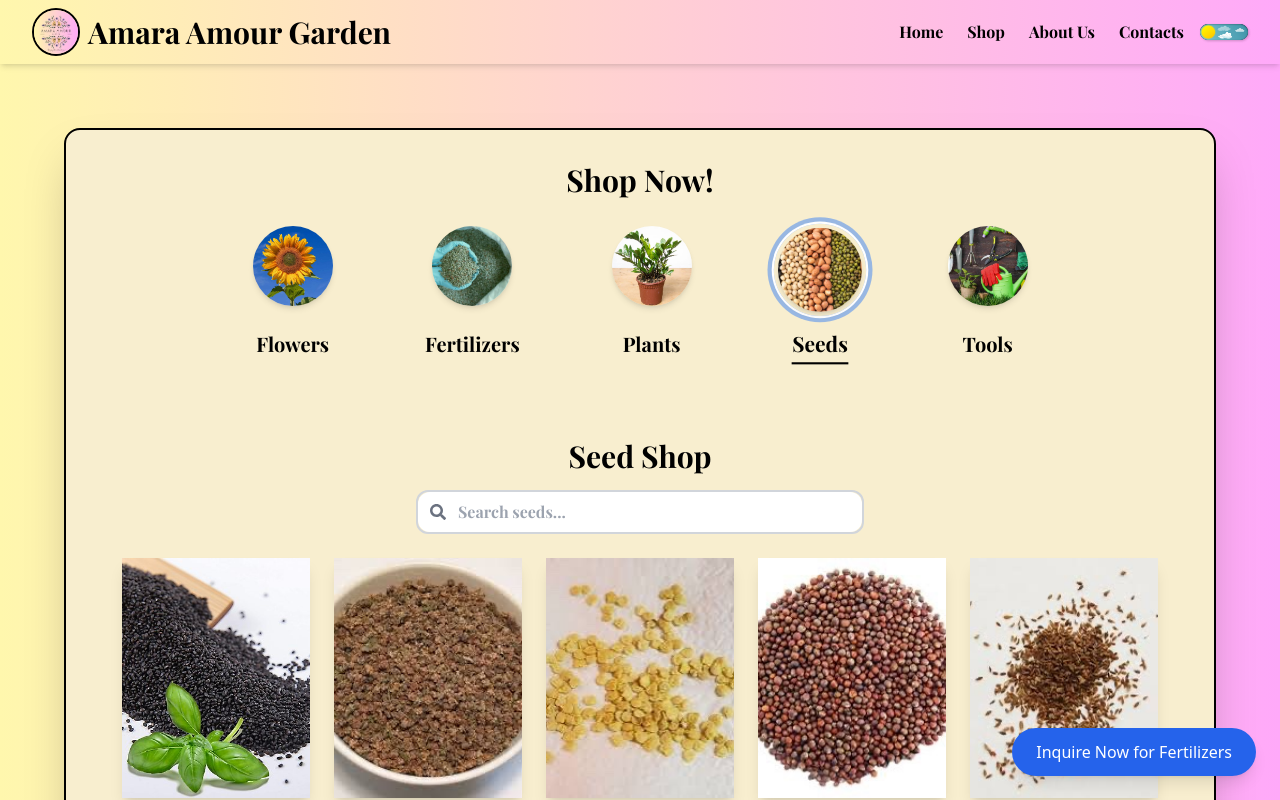
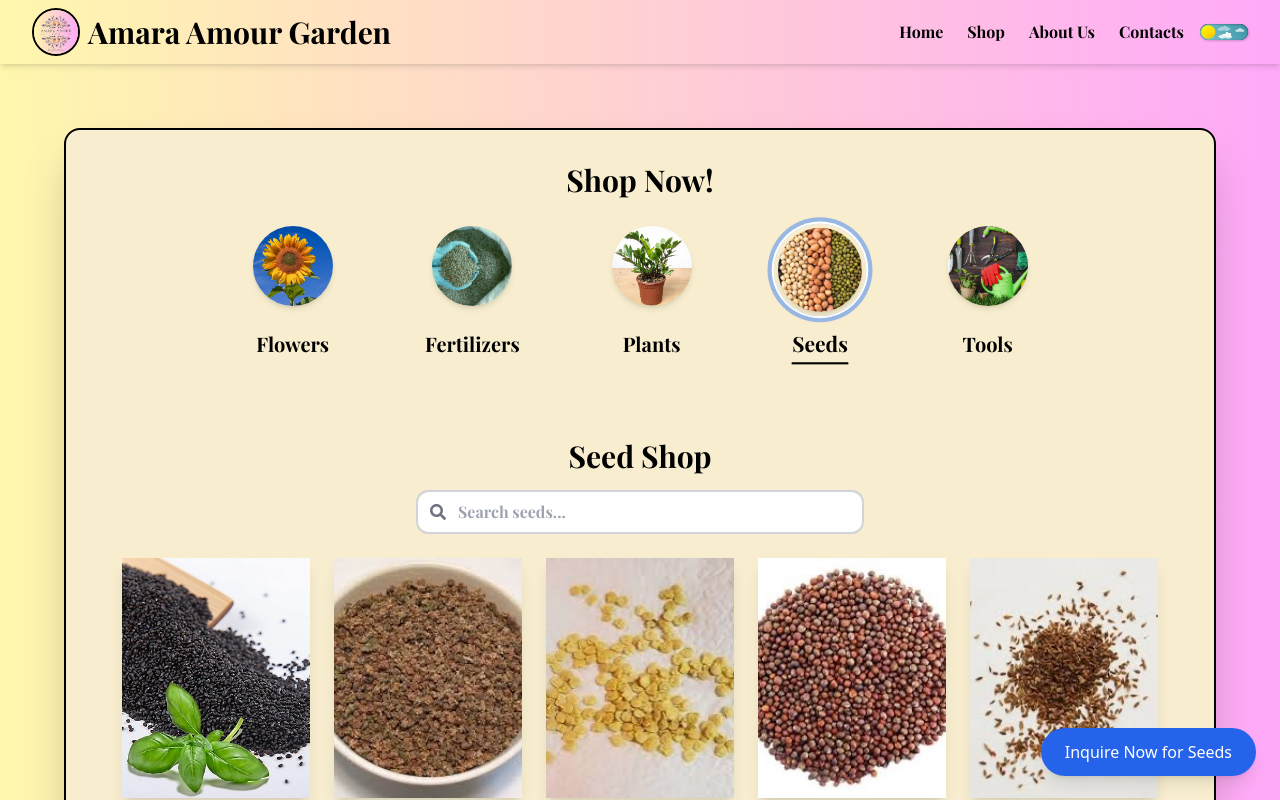
Before and after one commit to miracl3-dreams/aag-ecommerce-fe, a React (Vite) app: page /shop/categories/seeds in a window 1280 px wide. Shown: the top 800 px of the page. Built offline with nearby package versions, Linux system fonts and the light colour scheme.

Commit message:
updating frontend

```diff
--- a/src/pages/Shop/Categories/seeds.jsx
+++ b/src/pages/Shop/Categories/seeds.jsx
@@ -193,7 +193,7 @@ const Seeds = () => {
             className="fixed bottom-6 right-6 z-40 py-3 px-6 bg-blue-600 text-white rounded-full shadow-lg hover:bg-blue-700 transition-all"
             onClick={handleInquireClick}
           >
-            Inquire Now for Fertilizers
+            Inquire Now for Seeds
           </button>
         </div>
 
```
